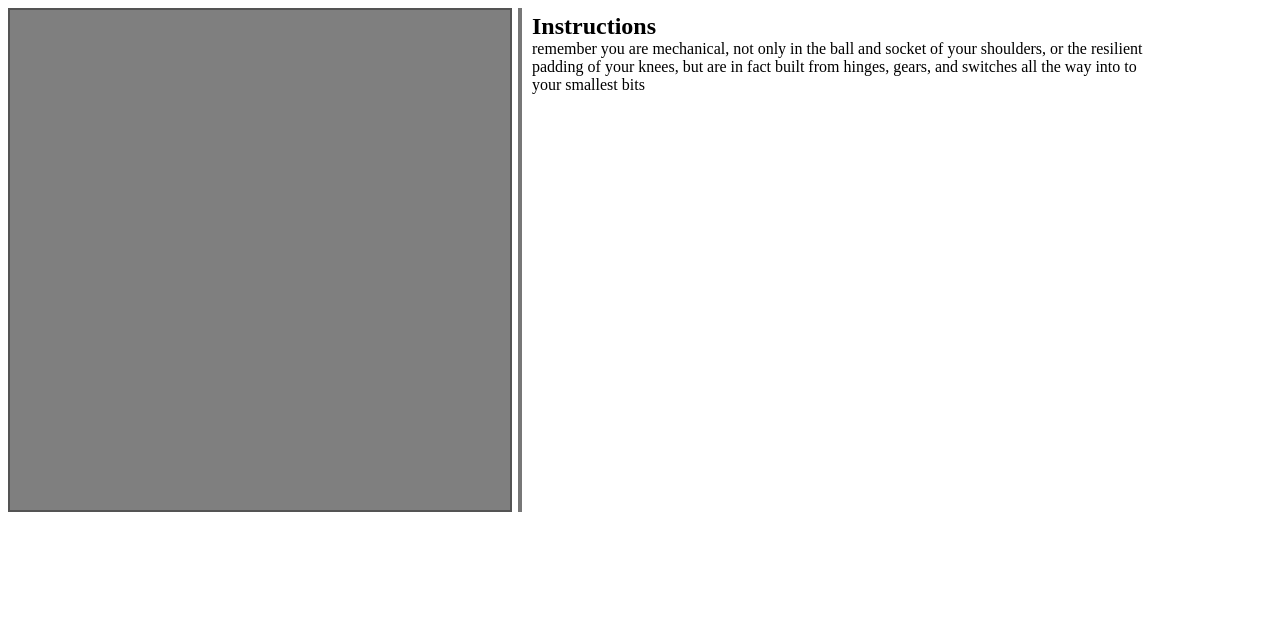
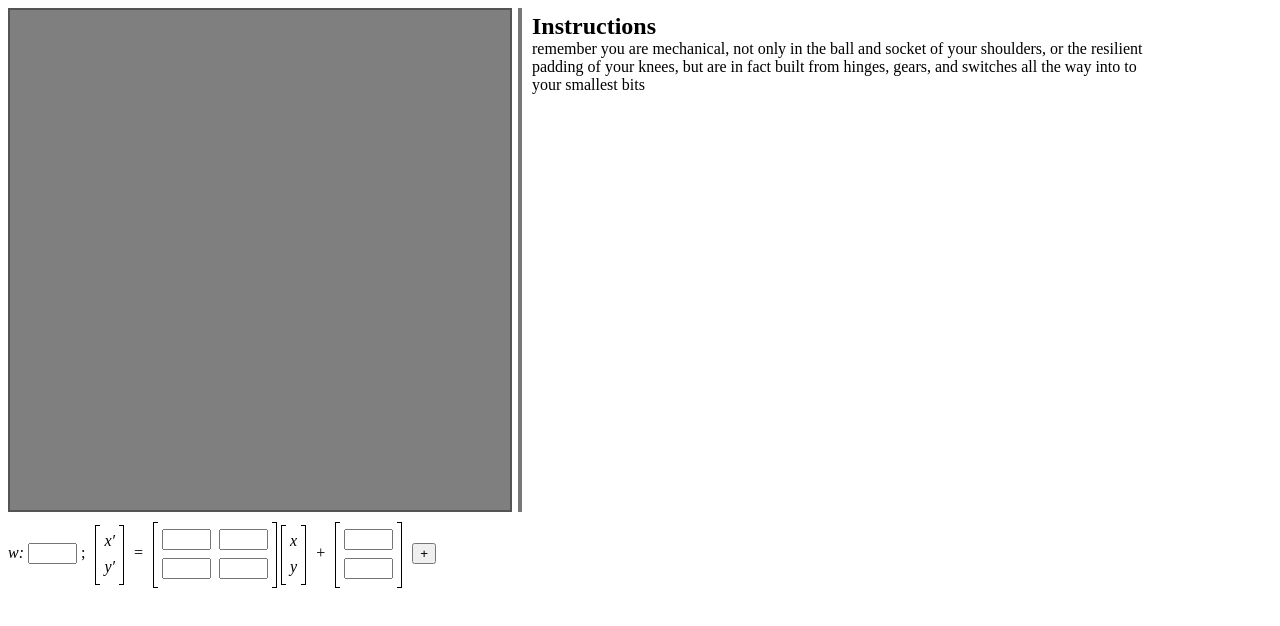
Before and after one commit to bakkot/directed-chaos-machine, a plain HTML site: page 1.html in a window 1280 px wide. Drawn offline with Linux system fonts and the light colour scheme.

Commit message:
empty boxes added

```diff
--- a/1.html
+++ b/1.html
@@ -67,13 +67,58 @@ h2 {
   height: 10px; /* remember to modify highlight() as well*/
   width: 10px;
 }
+
+
+
+/* http://stackoverflow.com/a/11561235/1644272 */
+.matrix {
+    position: relative;
+    margin: 10px;
+    display: inline-table;
+    vertical-align: middle
+}
+
+.matrix:before {
+    content: "";
+    position: absolute;
+    left: -4px;
+    top: 0;
+    border: 1px solid #000;
+    border-right: 0px;
+    width: 4px;
+    height: 100%;
+}
+.matrix:after {
+    content: "";
+    position: absolute;
+    right: -4px;
+    top: 0;
+    border: 1px solid #000;
+    border-left: 0px;
+    width: 4px;
+    height: 100%;
+}
+.matrix td {
+    padding: 3px;
+    text-align: center;
+}
+
+
+.reference-transform {
+  display: none;
+}
+
+.transform-div:first-child > .remove-button {
+  display: none;
+}
+
 </style>
 
 
 <script src="numeric-1.2.6.js"></script> <!-- only used for solving a system of linear equations, 'cause I'm lazy -->
 <script src="dragster.js"></script> <!-- for dragging files to work as expected. also, wtf, this should not be necessary. -->
 <script>
-var overlay, canvasOverlay, spotlight, canvas, ctx, imgScale, state, spaceHeld;
+var drag, overlay, transformsEle, refTransEle, canvasOverlay, spotlight, canvas, ctx, imgScale, state, spaceHeld;
 var inPoints = [];
 var outPoints = [];
 var transforms = [];
@@ -92,13 +137,14 @@ function affineFactory(a, b, c, d, e, f) {
 
 
 /* logic:
-Ax'   a b   Ax      e
-Ay' = c d   Ay    + f
+x'   a b   x      e
+y' = c d   y    + f
 
 
-Ax' = aAx + bAy + e
-Ay' = cAx + dAy + f
+x' = ax + by + e
+y' = cx + dy + f
 
+given 3 x,y -> x',y' pairs, can solve for a,b,c,d,e,f
 first computation solves for a, b, e, second for c, d, f.
 */
 function makeTransform(inPoints, outPoints) {
@@ -176,13 +222,33 @@ function dragLeave(e) {
 function drop(e) {
   e.stopPropagation();
   e.preventDefault();
+  drag.reset();
   overlay.style.display = 'none';
 
   processFiles(e.dataTransfer.files);
 }
 
 
+function addTransform(button) {
+  var before = null;
+  if(button) {
+    before = button.parentElement.nextSibling;
+  }
+  transformsEle.insertBefore(refTransEle.firstElementChild.cloneNode(true), before);
+}
+
+function removeTransform(button) {
+  transformsEle.removeChild(button.parentElement);
+}
+
+
 function reset() {
+  while(transformsEle.firstChild) {
+    transformsEle.removeChild(transformsEle.firstChild);
+  }
+  addTransform();
+
+
   canvas.width = canvas.height = 500; // also resets
   canvasOverlay.style.width = canvas.width + 4;
   canvasOverlay.style.height = canvas.height + 4;
@@ -300,7 +366,6 @@ function advance(p) {
 }
 
 function keyDown(e) {
-  console.log(e)
   switch (e.which) {
     case 32: // space
       spaceHeld = true;
@@ -310,7 +375,7 @@ function keyDown(e) {
     case 82: // r
       reset()
       break;
-    case 8: // backspace
+    case 85: // u; backspace = 8
       e.preventDefault();
       break;
   }
@@ -324,8 +389,10 @@ function keyUp(e) {
 }
 
 function launch() {
-  new Dragster(document.body);
+  drag = new Dragster(document.body);
   overlay = document.getElementById('overlay');
+  transformsEle = document.getElementById("transforms");
+  refTransEle = document.querySelector(".reference-transform");
   canvasOverlay = document.getElementById('can-overlay');
   spotlight = document.getElementById('spotlight');
   canvas = document.getElementById('canvas');
@@ -342,7 +409,7 @@ function launch() {
 
   canvas.addEventListener('click', click);
 
-  state = 'I1';
+  reset();
 }
 
 window.addEventListener('load', launch, false);
@@ -368,5 +435,55 @@ remember you are mechanical, not only in the ball and socket of your shoulders,
 
 </div>
 
+
+<div id="transforms"></div>
+
+<div class="reference-transform">
+
+<div class="transform-div">
+<em>w: </em> <input size=3 class="w"/> ;
+<table class="matrix">
+<tr>
+<td><em>x&prime;</em></td>
+</tr>
+<tr>
+<td><em>y&prime;</em></td>
+</tr>
+</table>
+=
+<table class="matrix">
+<tr>
+<td><input size=3 class="a"/></td>
+<td><input size=3 class="b"/></td>
+</tr>
+<tr>
+<td><input size=3 class="c"/></td>
+<td><input size=3 class="d"/></td>
+</tr>
+</table>
+
+<table class="matrix"  style="margin-left:-2px">
+<tr>
+<td><em>x</em></td>
+</tr>
+<tr>
+<td><em>y</em></td>
+</tr>
+</table>
++
+<table class="matrix">
+<tr>
+<td><input size=3 class="e"/></td>
+</tr>
+<tr>
+<td><input size=3 class="f"/></td>
+</tr>
+</table>
+<button onclick="addTransform(this)">+</button>
+<button class="remove-button" onclick="removeTransform(this)">-</button>
+</div>
+
+</div>
+
 </body>
 </html>
```
